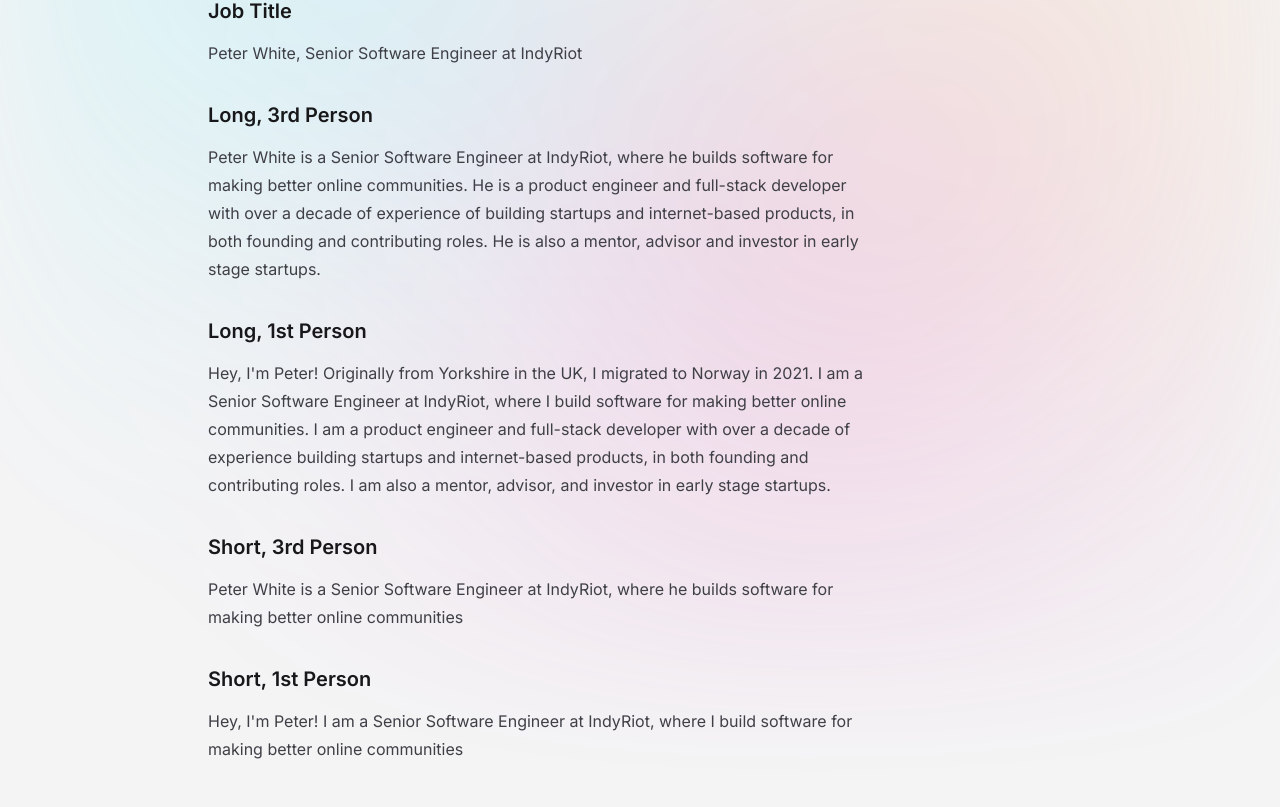
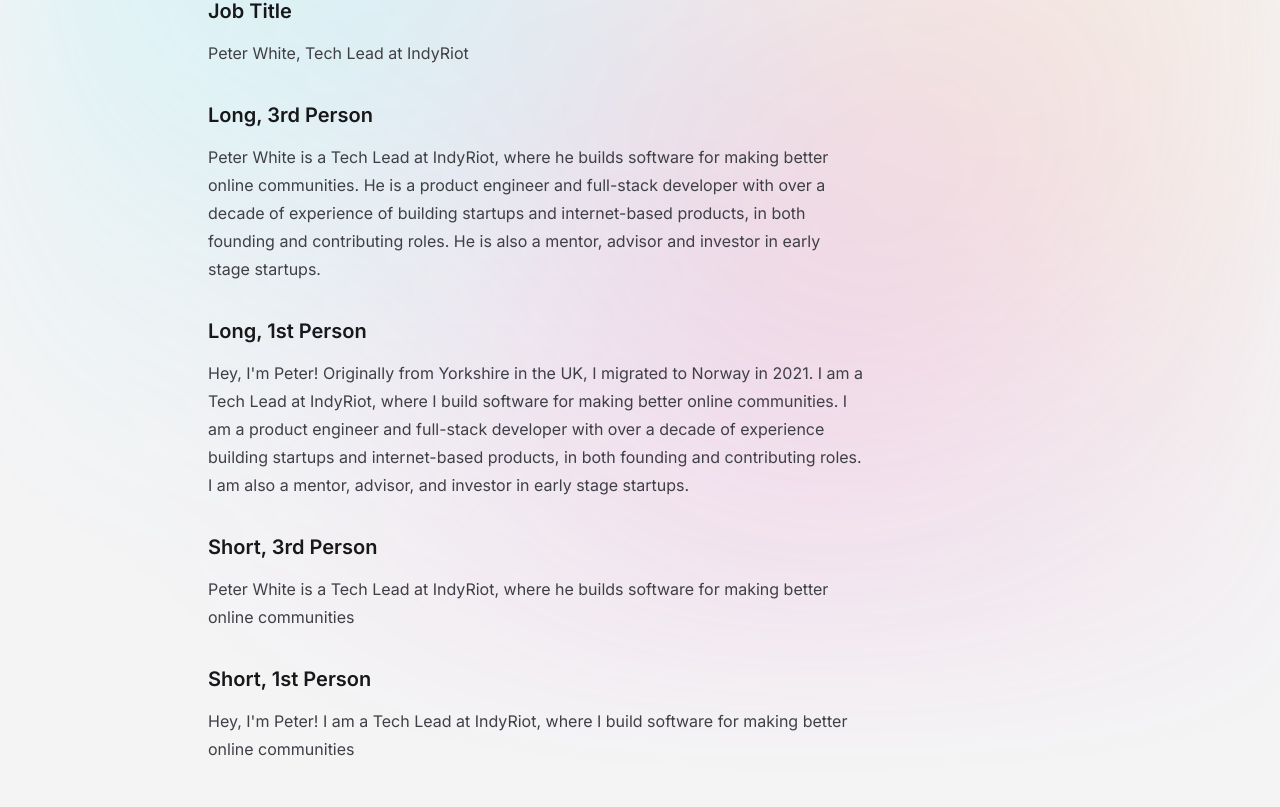
Before and after one commit to peterwhite/peterwhite.dev, a Next.js app: page /about in a window 1280 px wide. Shown: the part 593-1400 px from the top of the page. Built offline with nearby package versions, Linux system fonts and the light colour scheme.

Commit message:
Update page.tsx

```diff
--- a/app/about/page.tsx
+++ b/app/about/page.tsx
@@ -30,10 +30,10 @@
             </ul>
             <h2>Bio</h2>
             <h3>Job Title</h3>
-            <p>Peter White, Senior Software Engineer at IndyRiot</p>
+            <p>Peter White, Tech Lead at IndyRiot</p>
             <h3>Long, 3rd Person</h3>
             <p>
-              Peter White is a Senior Software Engineer at IndyRiot, where he
+              Peter White is a Tech Lead at IndyRiot, where he
               builds software for making better online communities. He is a
               product engineer and full-stack developer with over a decade of
               experience of building startups and internet-based products, in
@@ -43,7 +43,7 @@
             <h3>Long, 1st Person</h3>
             <p>
               Hey, I'm Peter! Originally from Yorkshire in the UK, I migrated to
-              Norway in 2021. I am a Senior Software Engineer at IndyRiot, where
+              Norway in 2021. I am a Tech Lead at IndyRiot, where
               I build software for making better online communities. I am a
               product engineer and full-stack developer with over a decade of
               experience building startups and internet-based products, in both
@@ -52,12 +52,12 @@
             </p>
             <h3>Short, 3rd Person</h3>
             <p>
-              Peter White is a Senior Software Engineer at IndyRiot, where he
+              Peter White is a Tech Lead at IndyRiot, where he
               builds software for making better online communities
             </p>
             <h3>Short, 1st Person</h3>
             <p>
-              Hey, I'm Peter! I am a Senior Software Engineer at IndyRiot, where
+              Hey, I'm Peter! I am a Tech Lead at IndyRiot, where
               I build software for making better online communities
             </p>
           </div>
```
